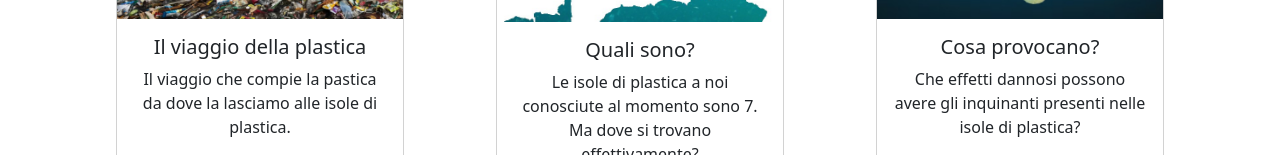
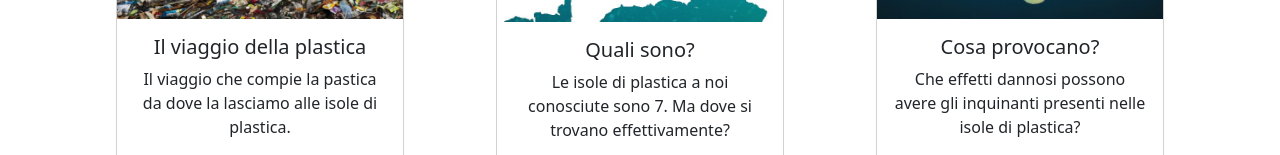
Before and after one commit to ErPrimBloch/erprimbloch.github.io, a plain HTML site: page index.html in a window 1280 px wide. Shown: the part 645-800 px from the top of the page. Drawn offline with nearby package versions, Linux system fonts and the light colour scheme.

Commit message:
Update index.html

```diff
--- a/index.html
+++ b/index.html
@@ -66,7 +66,7 @@
                     <img src="cartina.jpg" class="card-img-top" alt="Cartina delle isole di plastica">
                     <div class="card-body">
                       <h5 class="card-title">Quali sono?</h5>
-                      <p class="card-text">Le isole di plastica a noi conosciute al momento sono 7. Ma dove si trovano effettivamente?</p>
+                      <p class="card-text">Le isole di plastica a noi conosciute sono 7. Ma dove si trovano effettivamente?</p>
                       <a href="scheda2.html" class="btn btn-info">Clicca qui per scoprirlo!</a>
                     </div>
                 </div>
```
